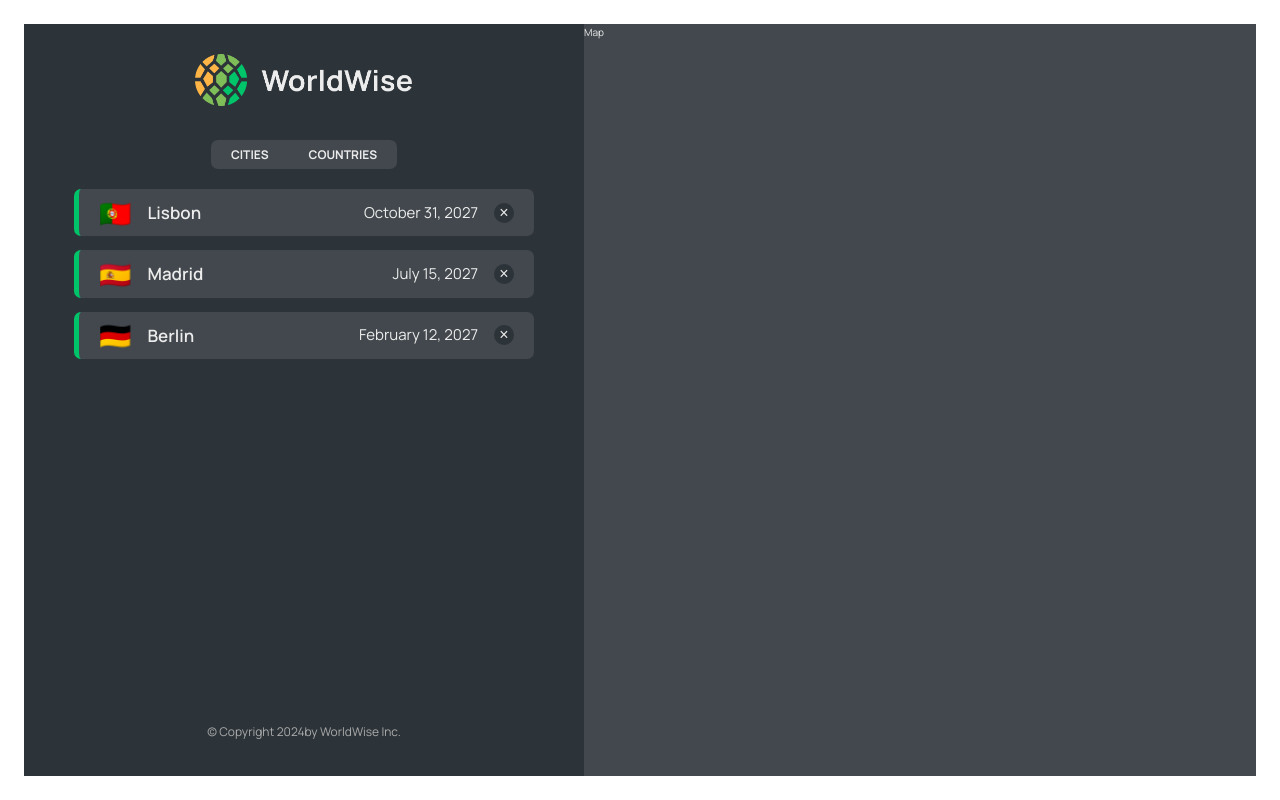
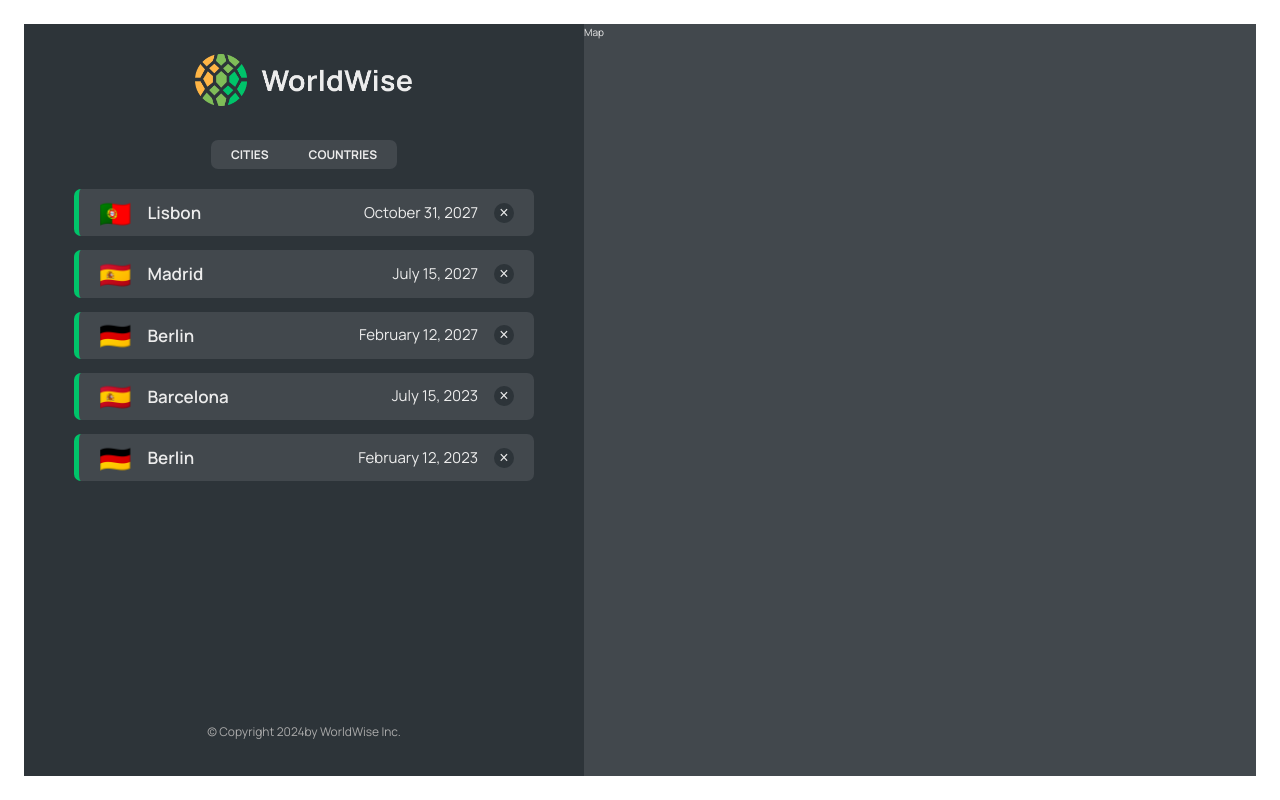
Before and after one commit to ZBl0ody/World-Wise, a React (Vite) app: page /app in a window 1280 px wide. Built offline with nearby package versions, Linux system fonts and the light colour scheme; data requests are answered from the project's data file.

Commit message:
countryList tap

```diff
--- a/data/cities.json
+++ b/data/cities.json
@@ -35,6 +35,30 @@
         "lng": 13.376933665713324
       },
       "id": 98443197
+    },
+    {
+      "cityName": "Barcelona",
+      "country": "Spain",
+      "emoji": "🇪🇸",
+      "date": "2023-07-15T08:22:53.976Z",
+      "notes": "Amazing 😃",
+      "position": {
+        "lat": 46.46635901755316,
+        "lng": 3.7133789062500004
+      },
+      "id": 18806751
+    },
+    {
+      "cityName": "Berlin",
+      "country": "Germany",
+      "emoji": "🇩🇪",
+      "date": "2023-02-12T09:24:11.863Z",
+      "notes": "",
+      "position": {
+        "lat": 55.53586782505711,
+        "lng": 15.376933665713324
+      },
+      "id": 88443197
     }
   ]
 }
--- a/src/App.jsx
+++ b/src/App.jsx
@@ -13,6 +13,7 @@
 const App = () => {
   const [cities, setCities] = useState([]);
   const [isLoading, setIsLoading] = useState(false);
+
   useEffect(() => {
     async function getCities() {
       try {
@@ -44,7 +45,10 @@
             path="cities"
             element={<CityList cities={cities} isLoading={isLoading} />}
           />
-          <Route path="countries" element={<CountryList />} />
+          <Route
+            path="countries"
+            element={<CountryList cities={cities} isLoading={isLoading} />}
+          />
           {/* <Route path="form" element={<Form />} /> */}
         </Route>
         <Route path="*" element={<PageNotFound />} />
--- a/src/components/CountryList.jsx
+++ b/src/components/CountryList.jsx
@@ -1,7 +1,26 @@
-import React from "react";
+import styles from "./CountryList.module.css";
+import Spinner from "./Spinner";
+import CountryItem from "./CountryItem";
+import Message from "./Message";
 
-const CountryList = () => {
-  return <div>CountryList</div>;
+const CountryList = ({ cities, isLoading }) => {
+  const countries = cities.reduce((arr, city) => {
+    if (!arr.map((el) => el.country).includes(city.country))
+      return [...arr, { country: city.country, emoji: city.emoji }];
+    else return arr;
+  }, []);
+
+  if (isLoading) return <Spinner />;
+  if (!cities.length)
+    return <Message message="add your firest Country by clicking on the map" />;
+
+  return (
+    <ul className={styles.countryList}>
+      {countries.map((country) => (
+        <CountryItem country={country} />
+      ))}
+    </ul>
+  );
 };
 
 export default CountryList;
```
